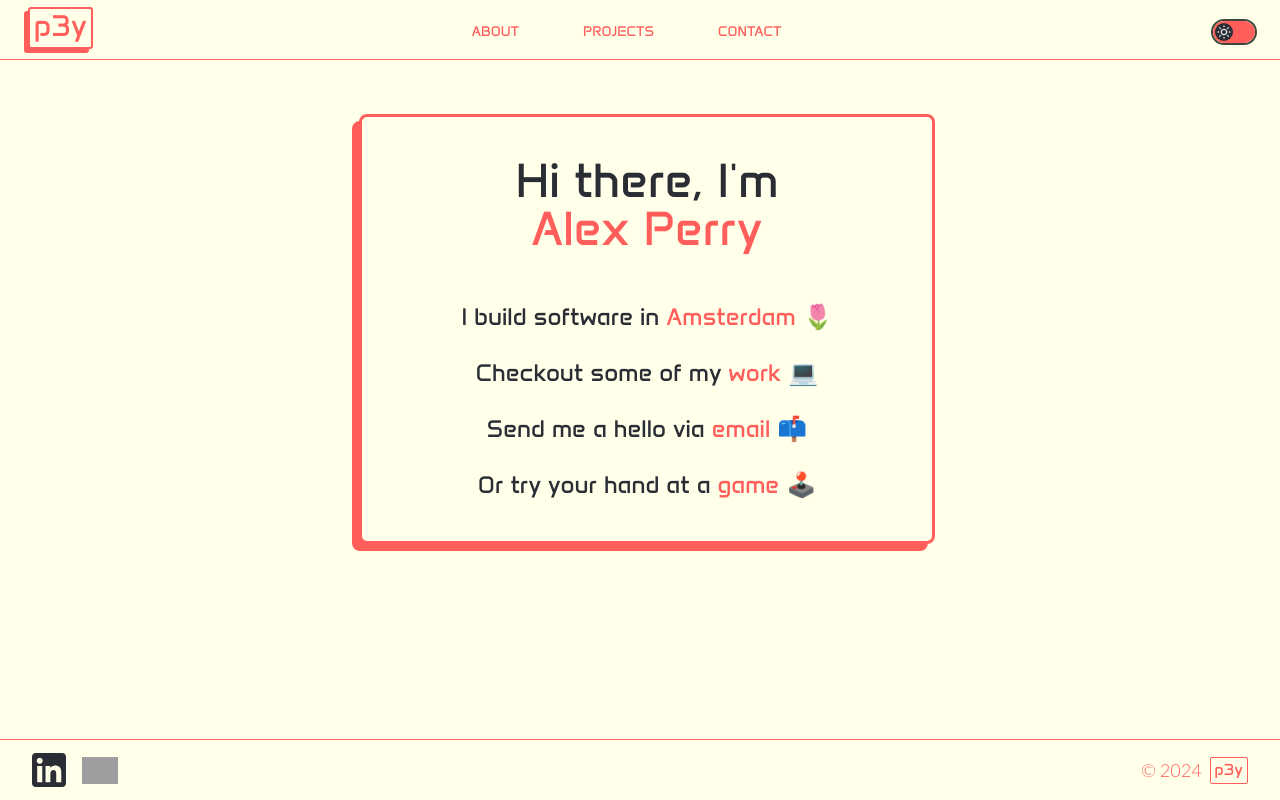
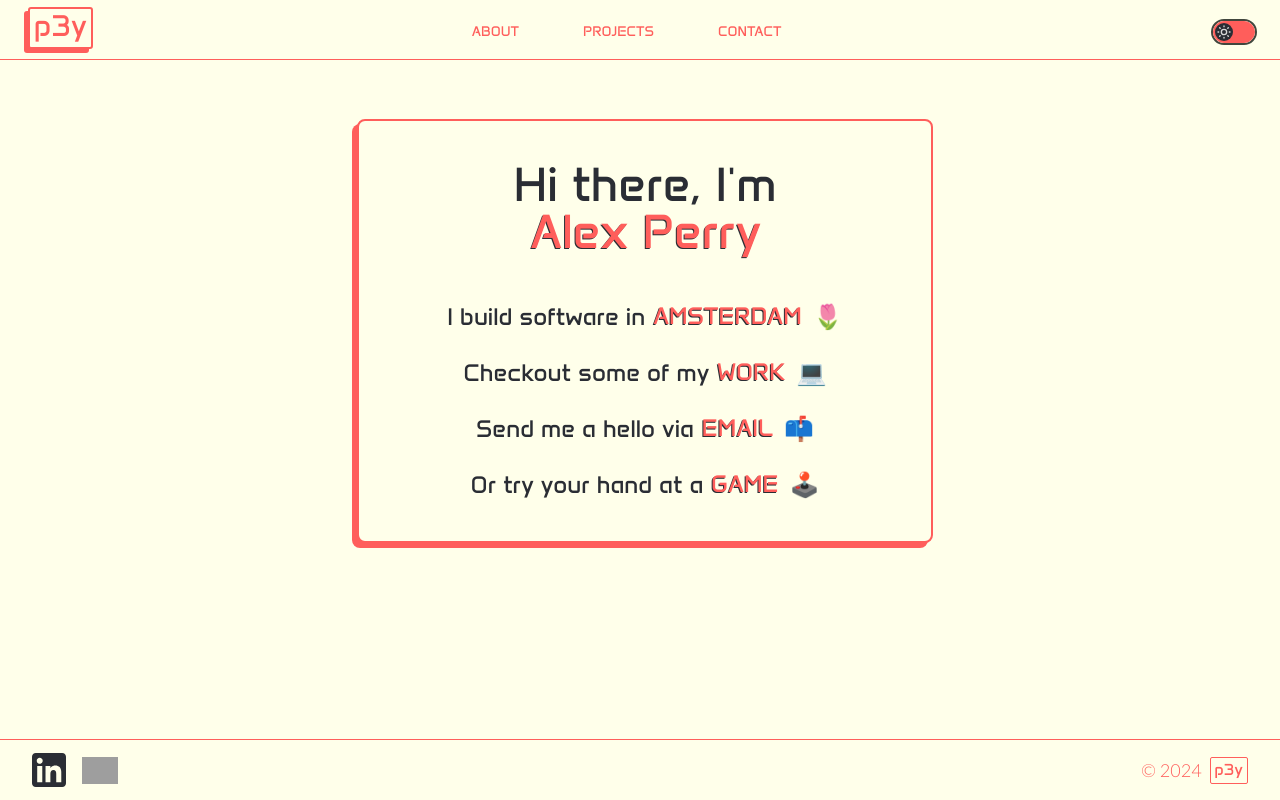
Before and after one commit to alexp3y/p3y, a Next.js app: page / in a window 1280 px wide. Built offline with nearby package versions, Linux system fonts and the light colour scheme; grey boxes are pictures that could not be loaded.

Commit message:
Add underlying text and popout effect to headers and links

```diff
--- a/src/app/about/page.tsx
+++ b/src/app/about/page.tsx
@@ -7,8 +7,13 @@ export default function AboutPage() {
     <main className="flex min-h-screen flex-col items-center justify-between">
       <NavBar />
       <div className="flex flex-col text-black flex-grow justify-start text-p3y-gunmetal dark:text-p3y-grey p-10 px-8 items-center">
-        <h1 className="pb-10 text-3xl text-center text-p3y-red">About</h1>
-        <div className="border-2 rounded-[18px] border-p3y-red shadow-lg">
+        <div className="relative pb-10 text-4xl text-center text-p3y-red">
+          <h1 className="absolute translate-x-[1px] -translate-y-[1px]">
+            About
+          </h1>
+          <h1 className="text-p3y-gunmetal dark:text-p3y-grey">About</h1>
+        </div>
+        <div className="border-2 rounded-[18px] border-p3y-red">
           <Image
             priority
             className="rounded-2xl"
--- a/src/app/projects/page.tsx
+++ b/src/app/projects/page.tsx
@@ -6,8 +6,13 @@ export default function AboutPage() {
   return (
     <main className="flex min-h-screen flex-col items-center justify-between">
       <NavBar />
-      <div className="flex flex-col text-black flex-grow justify-start text-p3y-red p-10">
-        <h1 className="pb-10 text-3xl text-center">Projects</h1>
+      <div className="relative py-10 text-4xl text-center text-p3y-red">
+        <h1 className="absolute translate-x-[1px] -translate-y-[1px]">
+          Projects
+        </h1>
+        <h1 className="text-p3y-gunmetal dark:text-p3y-grey">Projects</h1>
+      </div>
+      <div className="flex flex-col text-black flex-grow justify-start text-p3y-red p-10 pt-2">
         <div className="flex w-full flex-wrap gap-10 justify-center pb-8">
           <ProjectCard
             demoUrl="/colorflu"
--- a/src/components/Homepage/HomepageHello.tsx
+++ b/src/components/Homepage/HomepageHello.tsx
@@ -5,32 +5,47 @@ import React from 'react';
 const HomepageHello: React.FC = () => {
   return (
     <div className="mb-[20vh] mt-8 rounded-lg bg-p3y-red max-w-xl mx-6">
-      <div className="w-fit min-w-full rounded-lg md:text-2xl anta flex flex-col gap-y-6 text-xl dark:text-p3y-grey text-center justify-center border-[3px] border-p3y-red translate-x-[7px] bg-p3y-ivory dark:bg-p3y-gunmetal -translate-y-[7px] p-8 sm:p-10 py-14">
-        <span className="text-4xl md:text-5xl pb-6">
+      <div className="cursor-default w-fit min-w-full rounded-lg md:text-2xl anta flex flex-col gap-y-6 text-2xl dark:text-p3y-grey text-center justify-center border-2 border-p3y-red translate-x-[5px] bg-p3y-ivory dark:bg-p3y-gunmetal -translate-y-[5px] p-8 sm:p-10 py-14">
+        <span className="text-4xl md:text-5xl pb-5">
           {"Hi there, I'm"}{' '}
           <Link href="/about">
-            <span className="active:text-p3y-blue dark:active:text-p3y-maize text-p3y-red text-nowrap hover:text-p3y-blue dark:hover:text-p3y-maize">
-              <span className="">Alex Perry</span>
+            <span className="relative active:text-p3y-blue dark:active:text-p3y-maize text-p3y-red text-nowrap ">
+              <span className="absolute translate-x-[1px] -translate-y-[1px] hover:translate-x-[3px] hover:-translate-y-[2px] duration-150">
+                Alex Perry
+              </span>
+              <span className="text-p3y-gunmetal dark:text-p3y-grey">
+                Alex Perry
+              </span>
             </span>
           </Link>
         </span>
         <span>
           I build software in{' '}
           <Link
-            href="https://www.youtube.com/watch?v=3lqNDCaDWgM"
+            href="https://www.youtube.com/watch?v=sEON08d76oE"
             target="_blank"
             rel="noreferrer"
           >
-            <span className="active:text-p3y-blue dark:active:text-p3y-maize text-p3y-red text-nowrap hover:text-p3y-blue dark:hover:text-p3y-maize">
-              <span className="">Amsterdam</span> 🌷
+            <span className="active:text-p3y-blue dark:active:text-p3y-maize text-p3y-red text-nowrap">
+              <span className="absolute translate-x-[1px] -translate-y-[1px] hover:translate-x-[2px] hover:-translate-y-[2px] duration-150 ">
+                AMSTERDAM
+              </span>
+              <span className="text-p3y-gunmetal dark:text-p3y-grey">
+                AMSTERDAM
+              </span>
+              <span className="pl-3">🌷</span>
             </span>
           </Link>
         </span>
         <span>
           Checkout some of my{' '}
           <Link href="/projects">
-            <span className="active:text-p3y-blue dark:active:text-p3y-maize text-p3y-red text-nowrap hover:text-p3y-blue dark:hover:text-p3y-maize">
-              <span className="">work</span> 💻
+            <span className="active:text-p3y-blue dark:active:text-p3y-maize text-p3y-red text-nowrap ">
+              <span className="absolute translate-x-[1px] -translate-y-[1px] hover:translate-x-[2px] hover:-translate-y-[2px] duration-150 ">
+                WORK
+              </span>
+              <span className="text-p3y-gunmetal dark:text-p3y-grey">WORK</span>
+              <span className="pl-3">💻</span>
             </span>
           </Link>
         </span>
@@ -41,16 +56,26 @@ const HomepageHello: React.FC = () => {
             target="_blank"
             rel="noreferrer"
           >
-            <span className="active:text-p3y-blue dark:active:text-p3y-maize text-p3y-red text-nowrap hover:text-p3y-blue dark:hover:text-p3y-maize">
-              <span className="">email</span> 📫
+            <span className="active:text-p3y-blue dark:active:text-p3y-maize text-p3y-red text-nowrap ">
+              <span className="absolute translate-x-[1px] -translate-y-[1px] hover:translate-x-[2px] hover:-translate-y-[2px] duration-150 ">
+                EMAIL
+              </span>
+              <span className="text-p3y-gunmetal dark:text-p3y-grey">
+                EMAIL
+              </span>
+              <span className="pl-3">📫</span>
             </span>
           </Link>
         </span>
         <span>
           Or try your hand at a{' '}
           <Link href="/colorflu">
-            <span className="active:text-p3y-blue dark:active:text-p3y-maize text-p3y-red text-nowrap hover:text-p3y-blue dark:hover:text-p3y-maize">
-              <span className="">game</span> 🕹️
+            <span className="active:text-p3y-blue dark:active:text-p3y-maize text-p3y-red text-nowrap ">
+              <span className="absolute translate-x-[1px] -translate-y-[1px] hover:translate-x-[2px] hover:-translate-y-[2px] duration-150 ">
+                GAME
+              </span>
+              <span className="text-p3y-gunmetal dark:text-p3y-grey">GAME</span>
+              <span className="pl-3">🕹️</span>
             </span>
           </Link>
         </span>
```
